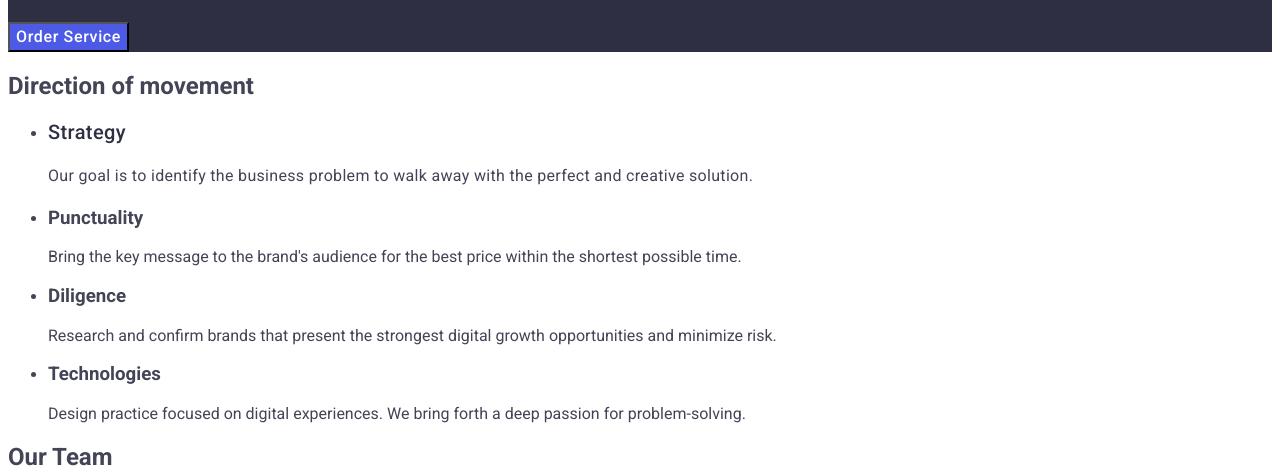
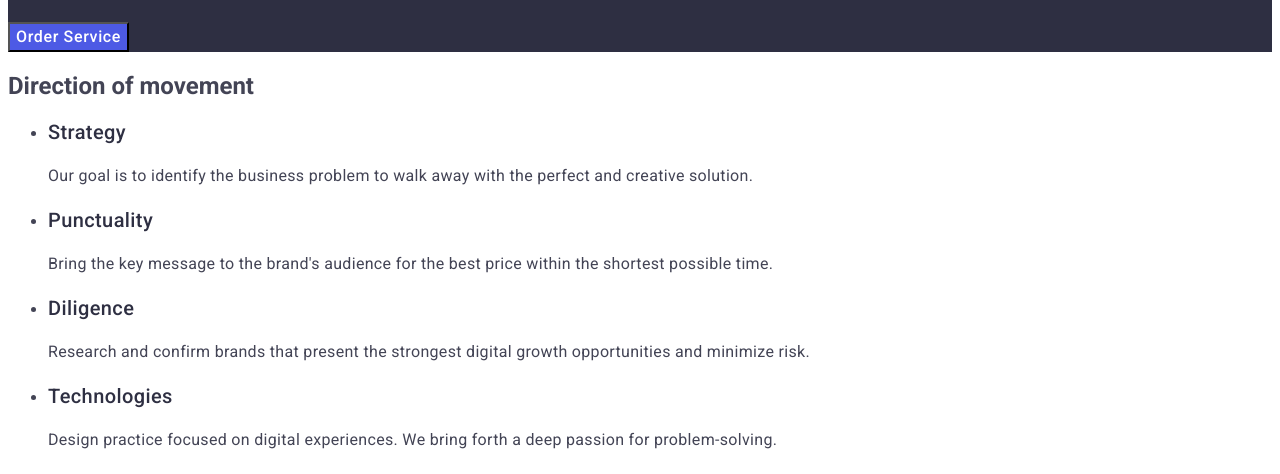
Before and after one commit to Uncle-IvIv/goit-markup-hw-02, a plain HTML site: page index.html in a window 1280 px wide. Shown: the part 312-786 px from the top of the page. Drawn offline with Linux system fonts and the light colour scheme.

Commit message:
commit message

```diff
--- a/index.html
+++ b/index.html
@@ -63,22 +63,22 @@
             </p>
           </li>
           <li>
-            <h3>Punctuality</h3>
-            <p>
+            <h3 class="ht-styl">Punctuality</h3>
+            <p class="p-section-one">
               Bring the key message to the brand's audience for the best price
               within the shortest possible time.
             </p>
           </li>
           <li>
-            <h3>Diligence</h3>
-            <p>
+            <h3 class="ht-styl">Diligence</h3>
+            <p class="p-section-one">
               Research and confirm brands that present the strongest digital
               growth opportunities and minimize risk.
             </p>
           </li>
           <li>
-            <h3>Technologies</h3>
-            <p>
+            <h3 class="ht-styl">Technologies</h3>
+            <p class="p-section-one">
               Design practice focused on digital experiences. We bring forth a
               deep passion for problem-solving.
             </p>
```
